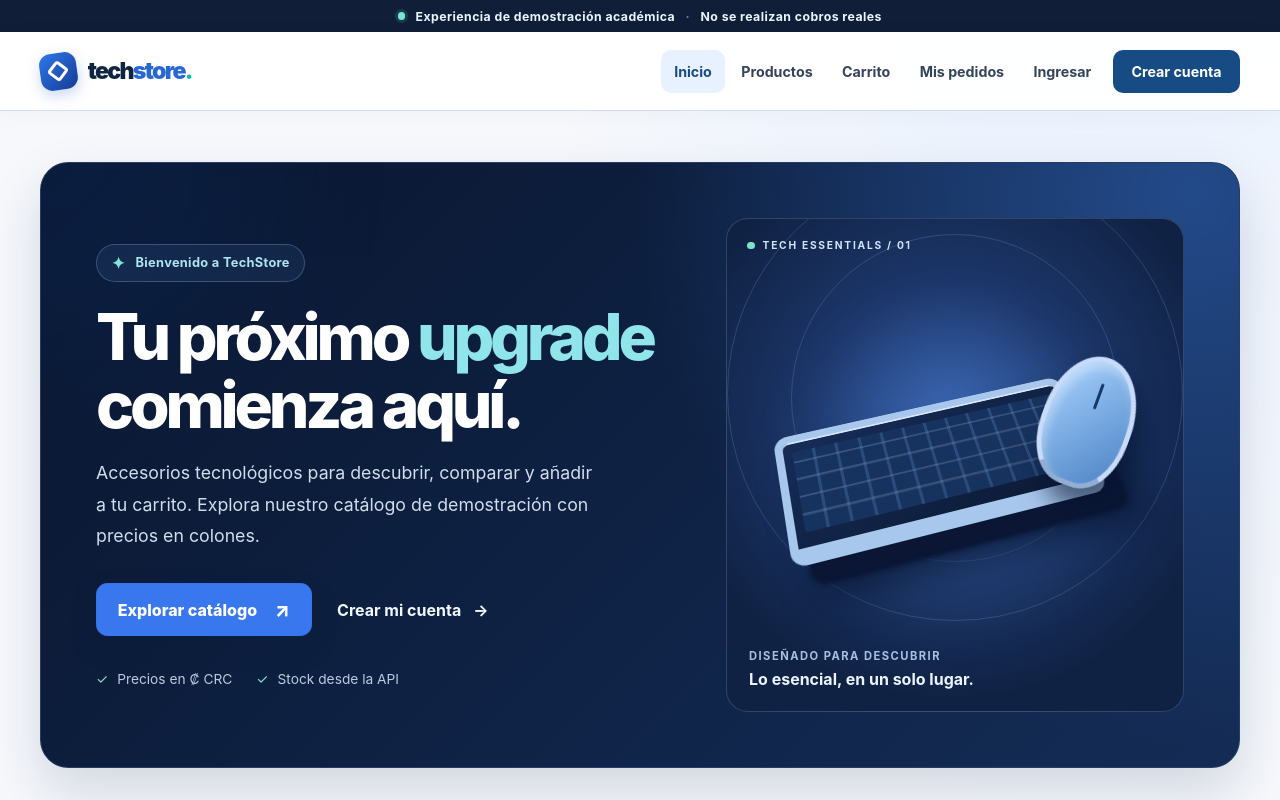
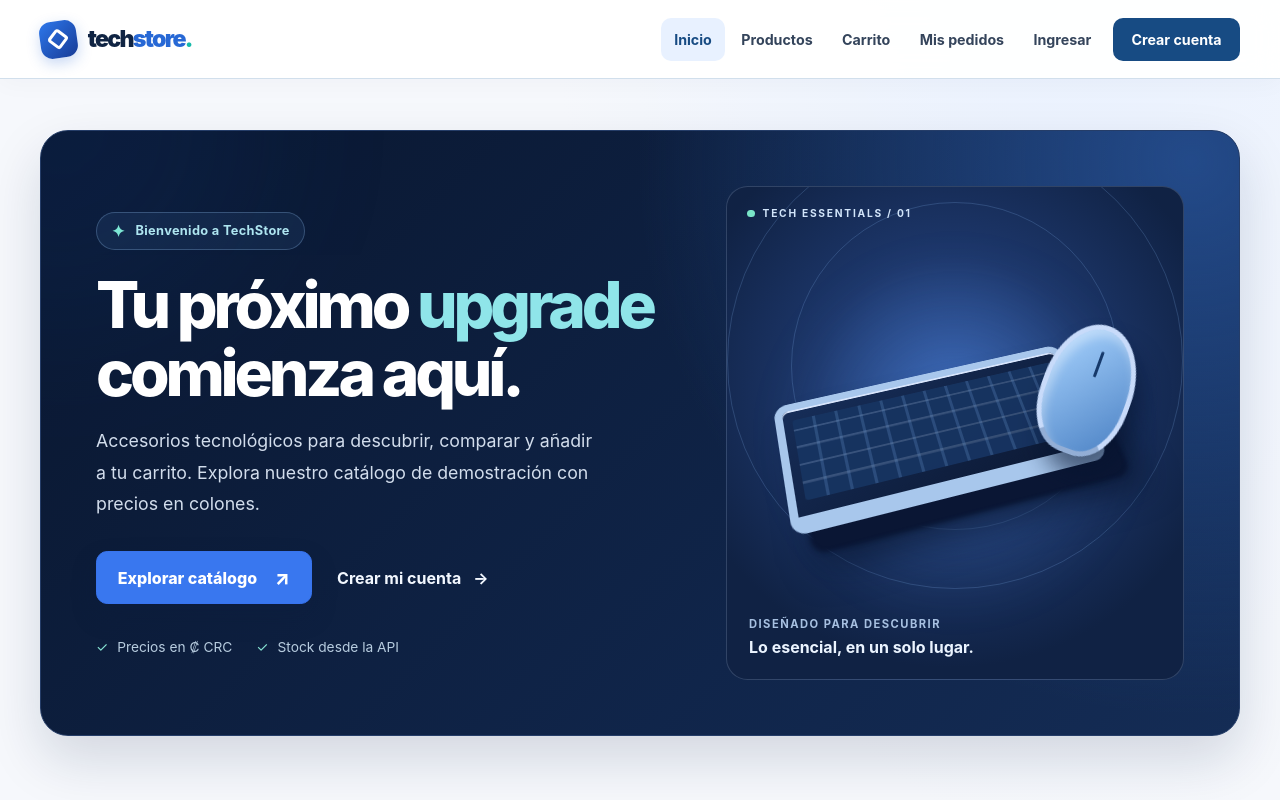
Before and after one commit to Geovanni-Gonzalez/eCommerce-TechStore, a Next.js app in the folder apps/web/: page / in a window 1280 px wide. Shown: the top 800 px of the page. Built offline with nearby package versions, Linux system fonts and the light colour scheme.

Commit message:
fix(ui): eliminar aviso superior de demostración (#134)
* fix(ui): remove top academic demo announcement bar

* style(ui): remove unused announcement banner styles

```diff
--- a/apps/web/src/app/globals.css
+++ b/apps/web/src/app/globals.css
@@ -27,13 +27,6 @@ select:focus-visible, textarea:focus-visible, summary:focus-visible {
 button, input, select, textarea { font-family: inherit; }
 button { touch-action: manipulation; }
 ::selection { color: #10223c; background: #b9ddff; }
-.announcement { color: #ebf5ff; background: #101e38; font-size: .77rem; font-weight: 650; letter-spacing: .035em; }
-.announcement__inner {
-  width: min(100% - 2.5rem, 1200px); margin: 0 auto; min-height: 32px;
-  display: flex; align-items: center; justify-content: center; gap: .65rem; text-align: center;
-}
-.announcement__dot { width: .44rem; height: .44rem; border-radius: 50%; background: #70e7cf; box-shadow: 0 0 0 3px rgb(112 231 207 / 13%); }
-.announcement__separator { opacity: .48; }
 .site-header {
   position: sticky; top: 0; z-index: 40;
   background: rgb(255 255 255 / 95%); backdrop-filter: blur(14px);
--- a/apps/web/src/app/layout.tsx
+++ b/apps/web/src/app/layout.tsx
@@ -17,14 +17,6 @@ export default function RootLayout({children}: Readonly<{children: React.ReactNo
       <body>
         <AuthProvider>
           <a className="skip-link" href="#contenido">Saltar al contenido</a>
-          <div className="announcement">
-            <div className="announcement__inner">
-              <span className="announcement__dot" aria-hidden="true"/>
-              <span>Experiencia de demostración académica</span>
-              <span className="announcement__separator" aria-hidden="true">·</span>
-              <span>No se realizan cobros reales</span>
-            </div>
-          </div>
           <header className="site-header">
             <div className="site-header__inner">
               <Link className="brand" href="/" aria-label="TechStore, ir al inicio">
```
